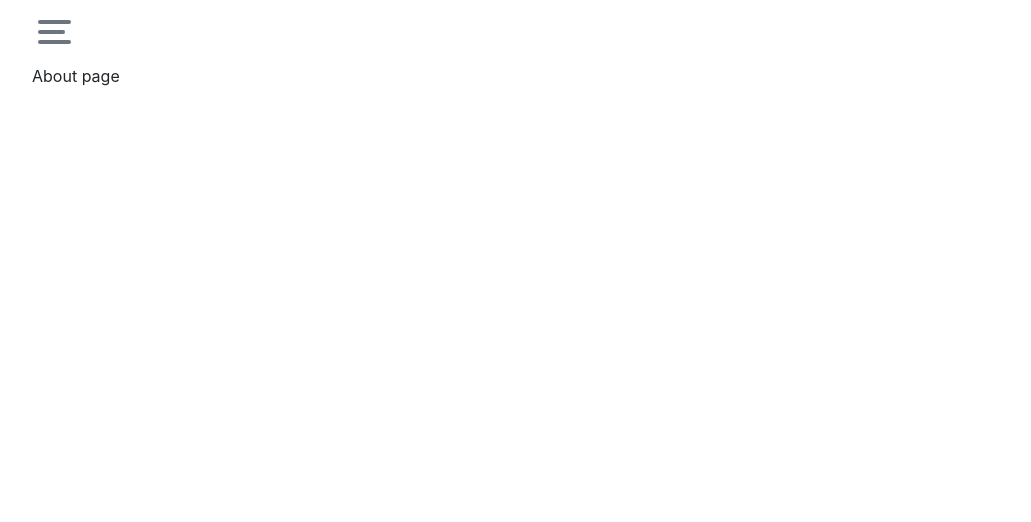
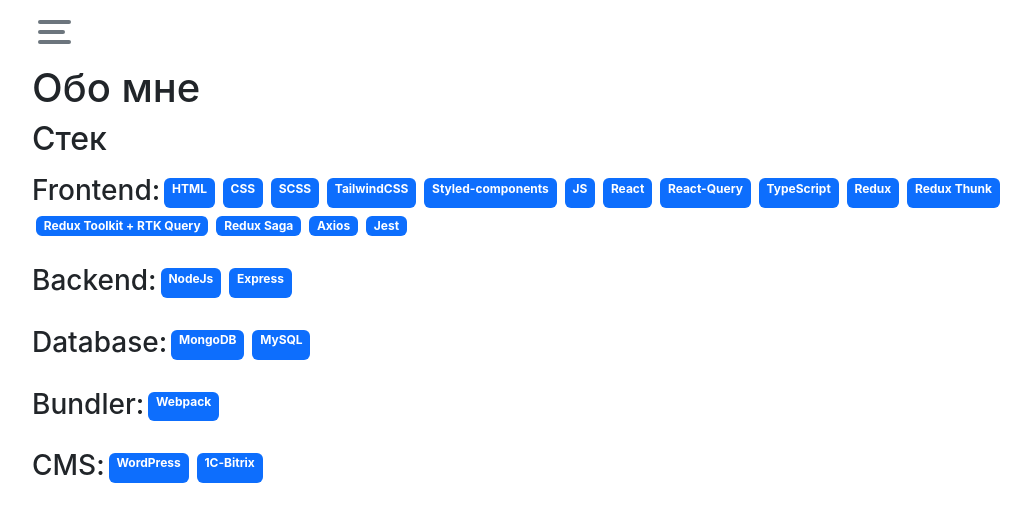
Before and after one commit to michael-leonov/posts-site, a React (Create React App) app: page /about in a window 1280 px wide. Shown: the top 522 px of the page, without its empty margins (50-1081 px from the left). Built offline with nearby package versions, Linux system fonts and the light colour scheme; no server answers.

Commit message:
add about page

```diff
--- a/src/pages/about/index.jsx
+++ b/src/pages/about/index.jsx
@@ -1,7 +1,94 @@
-import React from "react";
+import React from 'react';
+import { Badge } from 'react-bootstrap';
 
 function About() {
-  return <div>About page</div>;
+  return (
+    <div>
+      <h1 className='mb-2'>Обо мне</h1>
+      <h2 className='mb-3'>Стек</h2>
+      <div className='d-flex flex-wrap mb-4'>
+        <h3 className='mb-1'>Frontend: </h3>
+        <Badge className='m-1' bg='primary'>
+          HTML
+        </Badge>
+        <Badge className='m-1' bg='primary'>
+          CSS
+        </Badge>
+        <Badge className='m-1' bg='primary'>
+          SCSS
+        </Badge>
+        <Badge className='m-1' bg='primary'>
+          TailwindCSS
+        </Badge>
+        <Badge className='m-1' bg='primary'>
+          Styled-components
+        </Badge>
+        <Badge className='m-1' bg='primary'>
+          JS
+        </Badge>
+        <Badge className='m-1' bg='primary'>
+          React
+        </Badge>
+        <Badge className='m-1' bg='primary'>
+          React-Query
+        </Badge>
+        <Badge className='m-1' bg='primary'>
+          TypeScript
+        </Badge>
+        <Badge className='m-1' bg='primary'>
+          Redux
+        </Badge>
+        <Badge className='m-1' bg='primary'>
+          Redux Thunk
+        </Badge>
+        <Badge className='m-1' bg='primary'>
+          Redux Toolkit + RTK Query
+        </Badge>
+        <Badge className='m-1' bg='primary'>
+          Redux Saga
+        </Badge>
+        <Badge className='m-1' bg='primary'>
+          Axios
+        </Badge>
+        <Badge className='m-1' bg='primary'>
+          Jest
+        </Badge>
+      </div>
+      <div className='d-flex flex-wrap mb-4'>
+        <h3 className='mb-1'>Backend: </h3>
+        <Badge className='m-1' bg='primary'>
+          NodeJs
+        </Badge>
+        <Badge className='m-1' bg='primary'>
+          Express
+        </Badge>
+      </div>
+      <div className='d-flex flex-wrap mb-4'>
+        <h3 className='mb-1'>Database: </h3>
+        <Badge className='m-1' bg='primary'>
+          MongoDB
+        </Badge>
+        <Badge className='m-1' bg='primary'>
+          MySQL
+        </Badge>
+      </div>
+      <div className='d-flex flex-wrap mb-4'>
+        <h3 className='mb-1'>Bundler: </h3>
+        <Badge className='m-1' bg='primary'>
+          Webpack
+        </Badge>
+      </div>
+      <div className='d-flex flex-wrap mb-4'>
+        <h3 className='mb-1'>CMS: </h3>
+        <Badge className='m-1' bg='primary'>
+          WordPress
+        </Badge>
+        <Badge className='m-1' bg='primary'>
+          1C-Bitrix
+        </Badge>
+      </div>
+    </div>
+  );
 }
 
 export default About;
```
